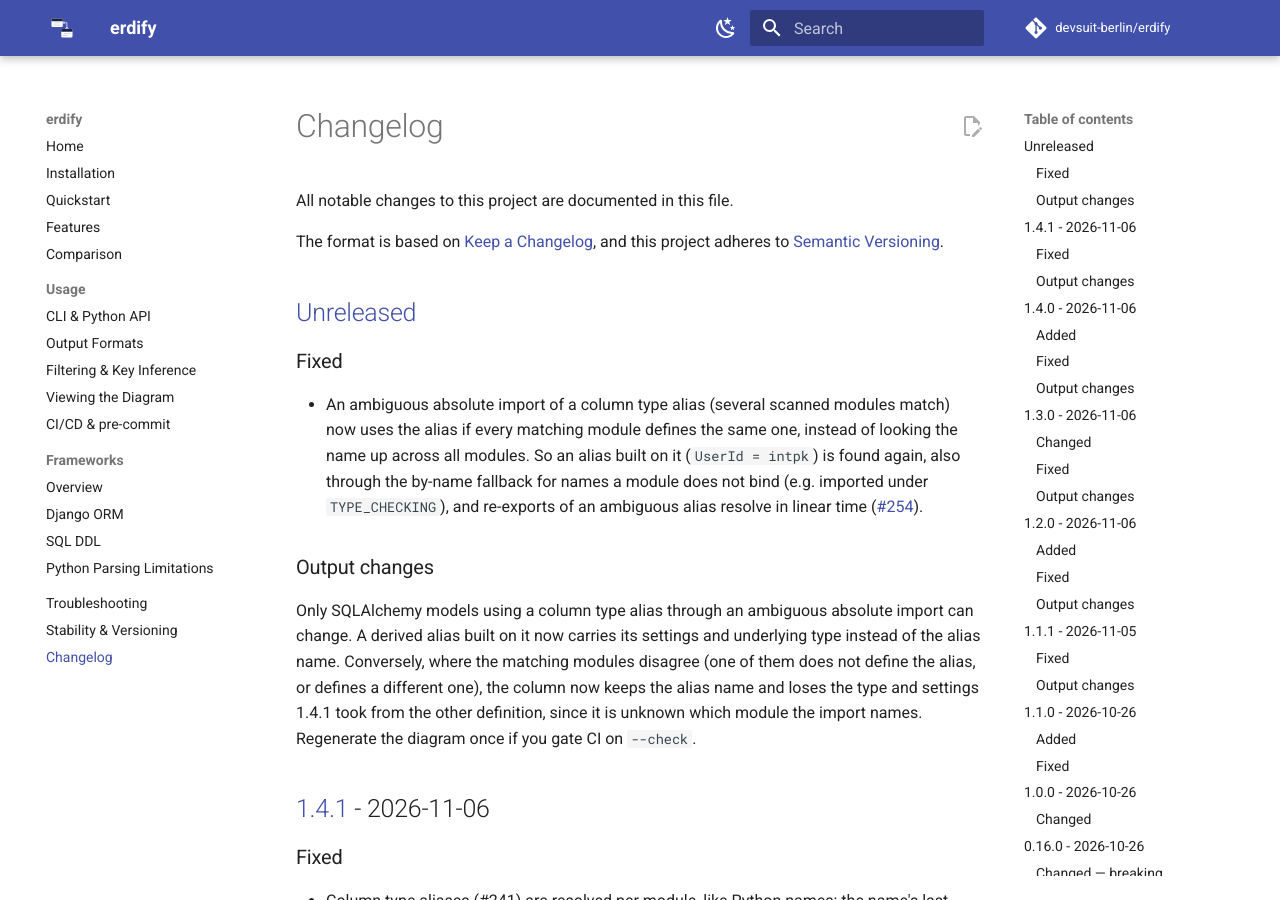
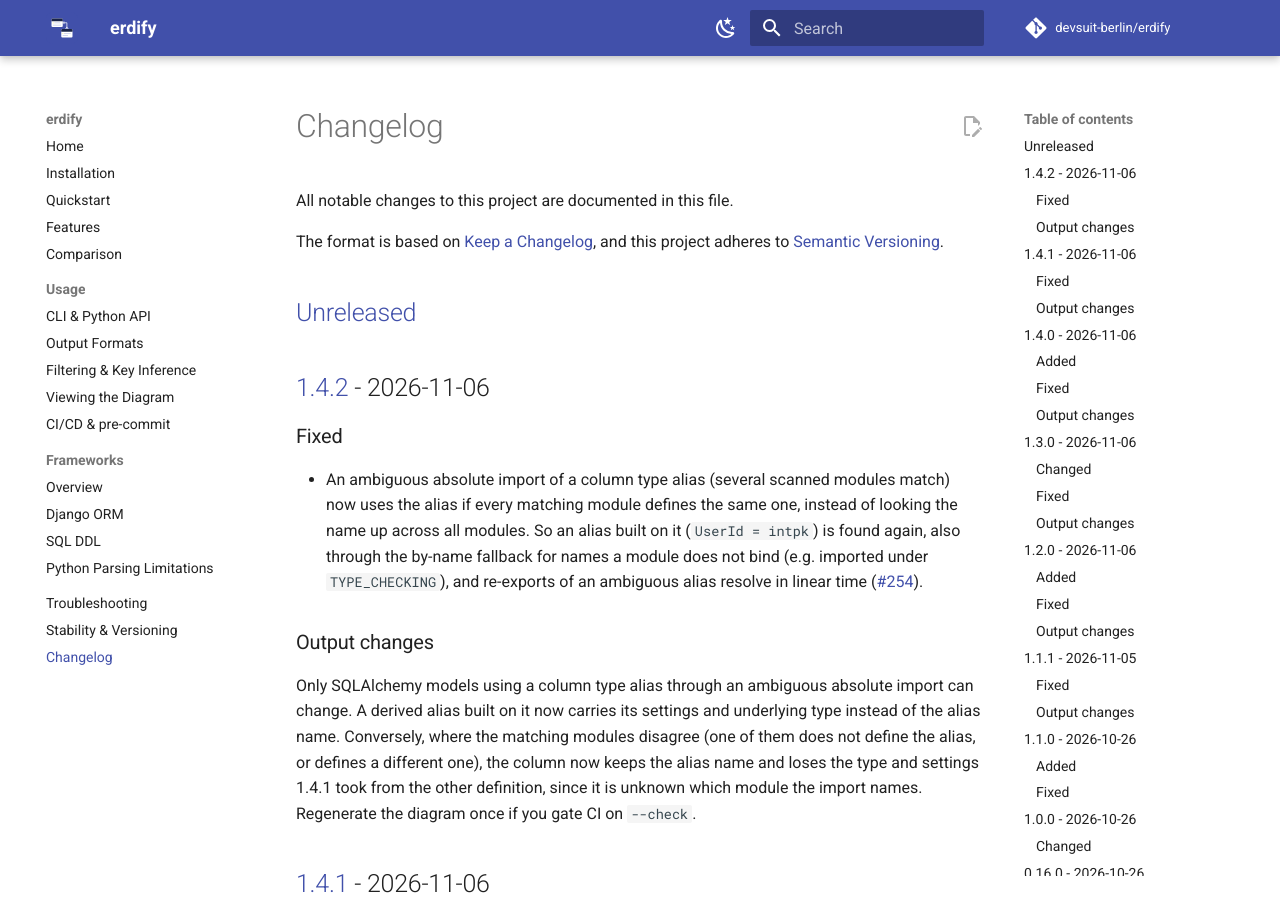
Before and after one commit to devsuit-berlin/erdify, an MkDocs documentation site: the page built from docs/changelog.md, in a window 1280 px wide and 900 px high. Built offline with MkDocs 1.6.1 and Material for MkDocs 9.7.7, drawn with Linux system fonts in a browser that asks for light colours; comment, search, counter and statistics services are not loaded.

Commit message:
chore: release 1.4.2 (#258)
## Summary

Release 1.4.2, a patch release: bug fixes only, no new public API. It
ships #254 (#257): an ambiguous absolute import of a column type alias
now uses the alias only if every matching module defines the same one,
and derived aliases built on it are found again, also through the
by-name fallback.

- `pyproject.toml` and `uv.lock` bumped to 1.4.2
- `CHANGELOG.md`: `[Unreleased]` moved to `[1.4.2] - 2026-11-06`, and
the compare links are updated
- `docs/usage/ci.md` and `.pre-commit-hooks.yaml`: pre-commit example
pinned to `rev: v1.4.2`

The release notes include an **Output changes** section; only SQLAlchemy
models using a column type alias through an ambiguous import are
affected. After merging, `gh release create v1.4.2` publishes to PyPI
through the gated `pypi` environment.

## Type of change

- [ ] Bug fix
- [ ] New feature
- [x] Documentation
- [x] Refactor / maintenance

## Checklist

- [x] `uv run pytest` passes locally
- [x] `CHANGELOG.md` updated

```diff
--- a/.pre-commit-hooks.yaml
+++ b/.pre-commit-hooks.yaml
@@ -2,7 +2,7 @@
 #
 #   repos:
 #     - repo: https://github.com/devsuit-berlin/erdify
-#       rev: v1.4.1
+#       rev: v1.4.2
 #       hooks:
 #         - id: erdify
 #           args: [./src/database, -o, docs/erd.puml]
--- a/CHANGELOG.md
+++ b/CHANGELOG.md
@@ -6,6 +6,8 @@ The format is based on [Keep a Changelog](https://keepachangelog.com/en/1.1.0/),
 and this project adheres to [Semantic Versioning](https://semver.org/spec/v2.0.0.html).
 
 ## [Unreleased]
+
+## [1.4.2] - 2026-11-06
 
 ### Fixed
 
@@ -1042,7 +1044,8 @@ open-source maintenance.
 
 - Initial release: generate PlantUML ERD diagrams from SQLModel models via AST.
 
-[Unreleased]: https://github.com/devsuit-berlin/erdify/compare/v1.4.1...HEAD
+[Unreleased]: https://github.com/devsuit-berlin/erdify/compare/v1.4.2...HEAD
+[1.4.2]: https://github.com/devsuit-berlin/erdify/compare/v1.4.1...v1.4.2
 [1.4.1]: https://github.com/devsuit-berlin/erdify/compare/v1.4.0...v1.4.1
 [1.4.0]: https://github.com/devsuit-berlin/erdify/compare/v1.3.0...v1.4.0
 [1.3.0]: https://github.com/devsuit-berlin/erdify/compare/v1.2.0...v1.3.0
--- a/pyproject.toml
+++ b/pyproject.toml
@@ -1,6 +1,6 @@
 [project]
 name = "erdify"
-version = "1.4.1"
+version = "1.4.2"
 description = "A zero-dependency ERD generator for your Python models — pure AST, no database required."
 readme = "README.md"
 license = "MIT"
```
Also changed, not shown: docs/usage/ci.md (+1 -1 lines), 1 other file.
